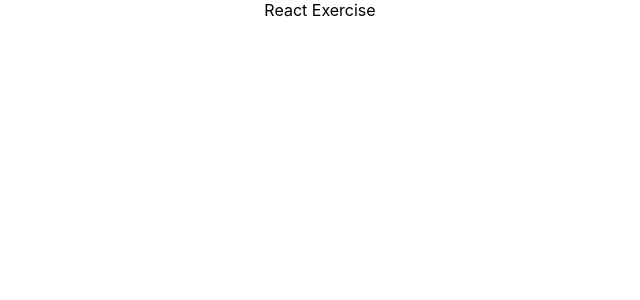
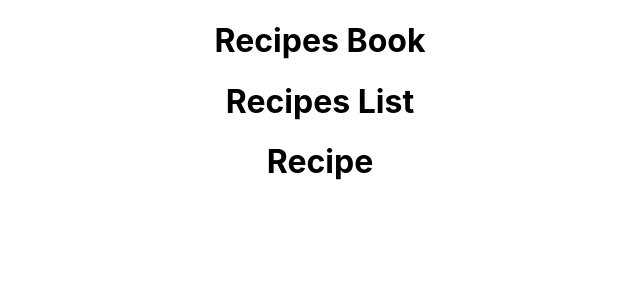
Before and after one commit to betuca-tk/my-recipes, a React (Create React App) app in the folder app/web/: page / in a window 1280 px wide. Shown: the top 300 px of the page, without its empty margins (320-960 px from the left). Built offline with nearby package versions, Linux system fonts and the light colour scheme.

Commit message:
Create main components streucture

```diff
--- a/app/web/src/App.js
+++ b/app/web/src/App.js
@@ -1,9 +1,10 @@
 import './App.css';
+import RecipesBook from './components/RecipesBook.tsx';
 
 function App() {
   return (
     <div className="App">
-      React Exercise
+      <RecipesBook />
     </div>
   );
 }
--- /dev/null
+++ b/app/web/src/components/Recipe.tsx
@@ -0,0 +1,13 @@
+import React, { Component } from "react"
+
+class Recipe extends Component {
+  render() {
+    return (
+      <div>
+        <h1>Recipe</h1>
+      </div>
+    )
+  }
+}
+
+export default Recipe
--- /dev/null
+++ b/app/web/src/components/RecipesBook.tsx
@@ -0,0 +1,17 @@
+import React, { Component } from "react"
+import Recipe from './Recipe.tsx';
+import RecipesList from './RecipesList.tsx';
+
+class RecipesBook extends Component {
+  render() {
+    return (
+      <div>
+        <h1>Recipes Book</h1>
+        <RecipesList />
+        <Recipe />
+      </div>
+    )
+  }
+}
+
+export default RecipesBook
--- /dev/null
+++ b/app/web/src/components/RecipesList.tsx
@@ -0,0 +1,13 @@
+import React, { Component } from "react"
+
+class RecipesList extends Component {
+  render() {
+    return (
+      <div>
+        <h1>Recipes List</h1>
+      </div>
+    )
+  }
+}
+
+export default RecipesList
```
